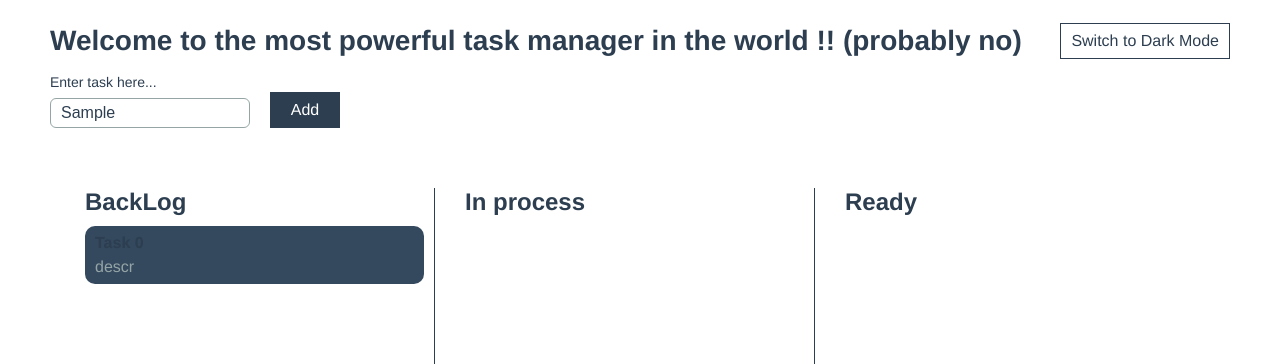
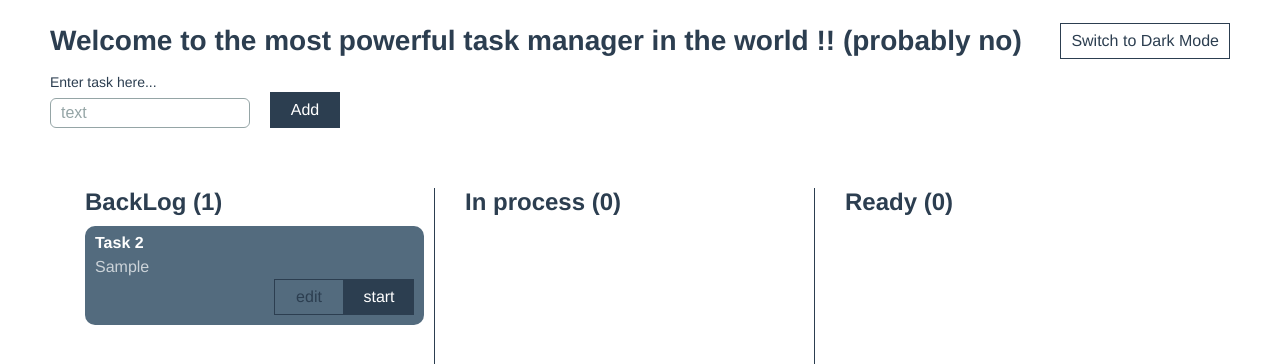
Before and after one commit to fredikey/university, a Vue app in the folder kanban/: page / in a window 1280 px wide. Both pictures are taken after typing "Sample" into the empty fields and a click on the button "Add". Shown: the top 364 px of the page. Built offline with nearby package versions, Linux system fonts and the light colour scheme.

Commit message:
add: delete, add, load, change staus operations on task
 Пожалуйста, введите сообщение коммита для ваших изменений. Строки,

```diff
--- a/kanban/src/components/AddTask.vue
+++ b/kanban/src/components/AddTask.vue
@@ -1,22 +1,38 @@
 <template>
 	<div class="addTask">
-		<ui-input label="Enter task here..." placeholder="text" :value="this.inputValue" />
+		<ui-input
+			@keydown.enter="submit"
+			label="Enter task here..."
+			placeholder="text"
+			v-model="inputValue"
+		/>
 		<ui-button
 			primary
 			class="button"
 			title="Add"
+			@click="submit"
 		/>
 	</div>
 </template>
 
 <script lang="ts">
 	import Vue from "vue";
+	import {ADD_TASK} from '@/store/constants'
 
 	export default Vue.extend({
 		name: "AddTask",
 		data () {
 			return {
 				inputValue: ''
+			}
+		},
+		methods: {
+			submit () {
+				const val = this.inputValue.trim()
+				if (val !== '') {
+					this.$store.dispatch(ADD_TASK, val)
+					this.inputValue = ''
+				}
 			}
 		}
 	});
--- a/kanban/src/components/Column.vue
+++ b/kanban/src/components/Column.vue
@@ -2,8 +2,11 @@
 	<div class="column">
 		<h2 class="column-title">
 			{{ title }}
+			({{ tasks.length }})
 		</h2>
-		<Task v-for="item in tasks" :key="item.id" :data="item"/>
+		<div class="column-scrollable">
+			<Task v-for="item in tasks" :key="item.id" :data="item"/>
+		</div>
 	</div>
 </template>
 
@@ -35,7 +38,7 @@
 		@include spacing(yellow, left);
 		@include spacing(yellow, right);
 		border-right: 1px solid $color-default;
-		height: 500px;
+		height: 650px;
 
 		&:first-of-type {
 			margin-left: 0;
@@ -45,6 +48,13 @@
 			border-right: none;
 		}
 	}
+	.column-scrollable {
+		height: 100%;
+		overflow-y: auto;
+		&::-webkit-scrollbar {
+			display: none;
+		}
+	}
 
 	.title {
 		@include spacing(green, bottom);
--- a/kanban/src/components/Task.vue
+++ b/kanban/src/components/Task.vue
@@ -1,22 +1,73 @@
 <template>
 	<div class="task">
-		<h4 class="task-title">Task {{ data.id }}</h4>
+		<div class="task-head">
+			<h4 class="task-title">
+				Task {{ data.id + 1 }}
+				<span v-if="isProcess || isReady" class="task-title-user">
+					({{ data.user }})
+				</span>
+			</h4>
+			<span class="task-date" v-if="isProcess || isReady">
+				{{ date }}
+			</span>
+		</div>
 		<p class="task-description">
 			{{ data.description }}
 		</p>
+		<div class="task-actions">
+			<ui-button
+				title="edit"
+			/>
+			<ui-button
+				v-if="!isReady"
+				primary
+				:title="isProcess ? 'ready' : 'start'"
+				@click="ready"
+			/>
+			<ui-button
+				v-else
+				primary
+				title="delete"
+				@click="deleteTask"
+			/>
+		</div>
 	</div>
 </template>
 
 <script lang="ts">
 	import Vue from "vue";
-	import {ITask} from '@/lib/types'
+	import {IProcessTask, IReadyTask, ITask} from '@/lib/types'
+	import {DELETE_TASK, SET_TASK_STATUS} from '@/store/constants'
 
 	export default Vue.extend({
 		name: "Task",
 		props: {
 			msg: String,
-			data: {
-				type: Object as () => ITask
+			data: Object as () => ITask
+		},
+		computed: {
+			date () {
+				const date = new Date((this.data as IProcessTask).createdAt);
+				return date.toLocaleString('en-US', { year: 'numeric', day: 'numeric', month: 'short', hour: 'numeric', minute: 'numeric', hour12: true })
+			},
+			isProcess () {
+				return (this.data as IProcessTask).status === 'process'
+			},
+			isReady () {
+				return (this.data as IReadyTask).status === 'ready'
+			}
+		},
+		methods: {
+			ready () {
+				console.log(this.data.status)
+				if (this.data.status === 'backlog') {
+					this.$store.dispatch(SET_TASK_STATUS, {id: this.data.id, status: 'process'})
+				} else {
+					this.$store.dispatch(SET_TASK_STATUS, {id: this.data.id, status: 'ready'})
+				}
+			},
+			deleteTask () {
+				this.$store.dispatch(DELETE_TASK, {id: this.data.id})
 			}
 		}
 	});
@@ -31,17 +82,35 @@
 		@include spacing(orange, bottom);
 		@include spacing(orange, right);
 		@include spacing(red, top, padding);
-		@include spacing(red, bottom, padding);
+		@include spacing(orange, bottom, padding);
 		@include spacing(orange, left, padding);
 		@include spacing(orange, right, padding);
-		background-color: #34495e;
+		background-color: $color-back;
 		border-radius: 10px;
+	}
+	.task-head {
+		display: flex;
+		align-items: center;
+		justify-content: space-between;
+	}
+	.task-date {
+		color: $color-always-white;
+		@include text(small);
 	}
 	.task-title {
 		@include text(h4);
+		color: $color-always-white;
+	}
+	.task-title-user {
+		@include text(h6);
 	}
 	.task-description {
 		@include text(big);
-		color: $color-gray;
+		color: $color-always-gray;
+	}
+	.task-actions {
+		display: flex;
+		align-items: center;
+		justify-content: flex-end;
 	}
 </style>
--- a/kanban/src/main.ts
+++ b/kanban/src/main.ts
@@ -2,7 +2,7 @@ import Vue from "vue";
 import App from "./App.vue";
 import store from "./store";
 import {Button, Input} from './ui'
-import {INIT_DARK_MODE} from '@/store/constants'
+import {INIT_DARK_MODE, LOAD_TASKS} from '@/store/constants'
 
 Vue.config.productionTip = false;
 Vue.component(
@@ -17,6 +17,9 @@ new Vue({
   store,
   render: h => h(App),
 	created () {
-		this.$store.dispatch(INIT_DARK_MODE)
+  	Promise.all([
+		  this.$store.dispatch(INIT_DARK_MODE),
+		  this.$store.dispatch(LOAD_TASKS)
+	  ])
 	}
 }).$mount("#app");
--- a/kanban/src/store/constants.ts
+++ b/kanban/src/store/constants.ts
@@ -1,2 +1,7 @@
 export const INIT_DARK_MODE = 'INIT_DARK_MODE'
 export const TOGGLE_DARK_MODE = 'TOGGLE_DARK_MODE'
+export const ADD_TASK = 'ADD_TASK'
+export const SET_TASK_STATUS = 'SET_TASK_STATUS'
+export const LOAD_TASKS = 'LOAD_TASKS'
+export const SAVE_TASKS = 'SAVE_TASKS'
+export const DELETE_TASK = 'DELETE_TASK'
--- a/kanban/src/store/index.ts
+++ b/kanban/src/store/index.ts
@@ -1,8 +1,16 @@
 import Vue from "vue";
 import Vuex, {Store} from "vuex";
-import {INIT_DARK_MODE, TOGGLE_DARK_MODE} from '@/store/constants'
+import {
+	ADD_TASK,
+	DELETE_TASK,
+	INIT_DARK_MODE,
+	LOAD_TASKS,
+	SAVE_TASKS,
+	SET_TASK_STATUS,
+	TOGGLE_DARK_MODE
+} from '@/store/constants'
 import {getDefaultDarkModeValue} from '@/lib/darkMode'
-import {ITask, TaskStatus} from '@/lib/types'
+import {IBackLogTask, IProcessTask, IReadyTask, ITask, TaskStatus} from '@/lib/types'
 Vue.use(Vuex);
 
 interface IState {
@@ -15,15 +23,7 @@ export type GlobalStore = Store<IState>
 const store: GlobalStore = new Vuex.Store<IState>({
 	state: {
 		darkMode: true,
-		tasks: [
-			{
-				id: 0,
-				description: 'descr',
-				createdAt: Date.now(),
-				user: 'Oleg',
-				status: 'backlog'
-			}
-		]
+		tasks: []
 	},
 	getters: {
 		tasksByStatus (state) {
@@ -41,6 +41,46 @@ const store: GlobalStore = new Vuex.Store<IState>({
 				htmlElement.removeAttribute('dark')
 			}
 			localStorage.setItem('dark', JSON.stringify(payload))
+		},
+		addTask (state, payload: string) {
+			const task: IBackLogTask = {
+				id: state.tasks.length + 1,
+				status: 'backlog',
+				description: payload
+			}
+			state.tasks.push(task)
+		},
+		deleteTask (state, {id}: {id: number}) {
+			const idx = state.tasks.findIndex(item => item.id === id)
+			if (idx !== -1) {
+				state.tasks.splice(idx, 1)
+			}
+		},
+		setTaskStatus (state, {id, status}: {id: number, status: TaskStatus}) {
+			const task = state.tasks.find(item => item.id === id)
+			console.log(task)
+			if (task !== undefined) {
+				const oldStatus = task.status;
+				task.status = status
+				switch (status) {
+					case 'process': {
+						// const newTask = task as IProcessTask
+						task.createdAt = Date.now()
+						task.user = 'Anton'
+					}
+					case 'ready': {
+						const newTask = task as IReadyTask
+						newTask.finishedAt = Date.now()
+						if (oldStatus === 'backlog') {
+							newTask.createdAt = Date.now()
+							newTask.user = 'Anton'
+						}
+					}
+				}
+			}
+		},
+		setTasks (state, payload: ITask[]) {
+			state.tasks = payload
 		}
 	},
 	actions: {
@@ -50,8 +90,28 @@ const store: GlobalStore = new Vuex.Store<IState>({
 		},
 		[TOGGLE_DARK_MODE] ({state, commit}) {
 			commit('setDarkMode', !state.darkMode)
-		}
-	}
+		},
+		[ADD_TASK] ({dispatch, commit}, payload: string) {
+			commit('addTask', payload)
+			dispatch(SAVE_TASKS)
+		},
+		[LOAD_TASKS] ({commit}) {
+			const tasks = localStorage.getItem('tasks')
+			if (tasks !== null) {
+				commit('setTasks', JSON.parse(tasks))
+			}
+		},
+		[SAVE_TASKS] ({state}) {
+			localStorage.setItem('tasks', JSON.stringify(state.tasks))
+		},
+		[SET_TASK_STATUS] ({commit, dispatch}, payload: {id: number, status: TaskStatus}) {
+			commit('setTaskStatus', payload)
+			dispatch(SAVE_TASKS)
+		},
+		[DELETE_TASK] ({commit, dispatch}, payload: {id: number}) {
+			commit('deleteTask', payload)
+			dispatch(SAVE_TASKS)
+		}}
 });
 
 export default store
--- a/kanban/src/styles/_colors.scss
+++ b/kanban/src/styles/_colors.scss
@@ -6,11 +6,14 @@ $colors: (
 	primary: (#ffffff, #2c3e50),
 	default: (#2c3e50, #ffffff),
 	gray:    (#95a5a6, #95a5a6),
+	back:    (#536b7e, #34495e),
 	blue:    (#3498db, #3498db),
 	red:     (#e74c3c, #e74c3c),
 	yellow:  (#f1c40f, #f1c40f)
 );
 
+$color-always-white: #fff;
+$color-always-gray: rgba(#fff,.7);
 @mixin generateCssVariables ($theme_index, $isDefault: false) {
 
 	@if $theme_index != 1 and $theme_index != 2 {
@@ -38,6 +41,7 @@ $colors: (
 // generated colors (for better IDE autocomplete)
 $color-primary: var(--color-primary);
 $color-default: var(--color-default);
+$color-back: var(--color-back);
 $color-gray: var(--color-gray);
 $color-blue: var(--color-blue);
 $color-red: var(--color-red);
```
Also changed, not shown: kanban/src/lib/types.ts (+29 -5 lines).
